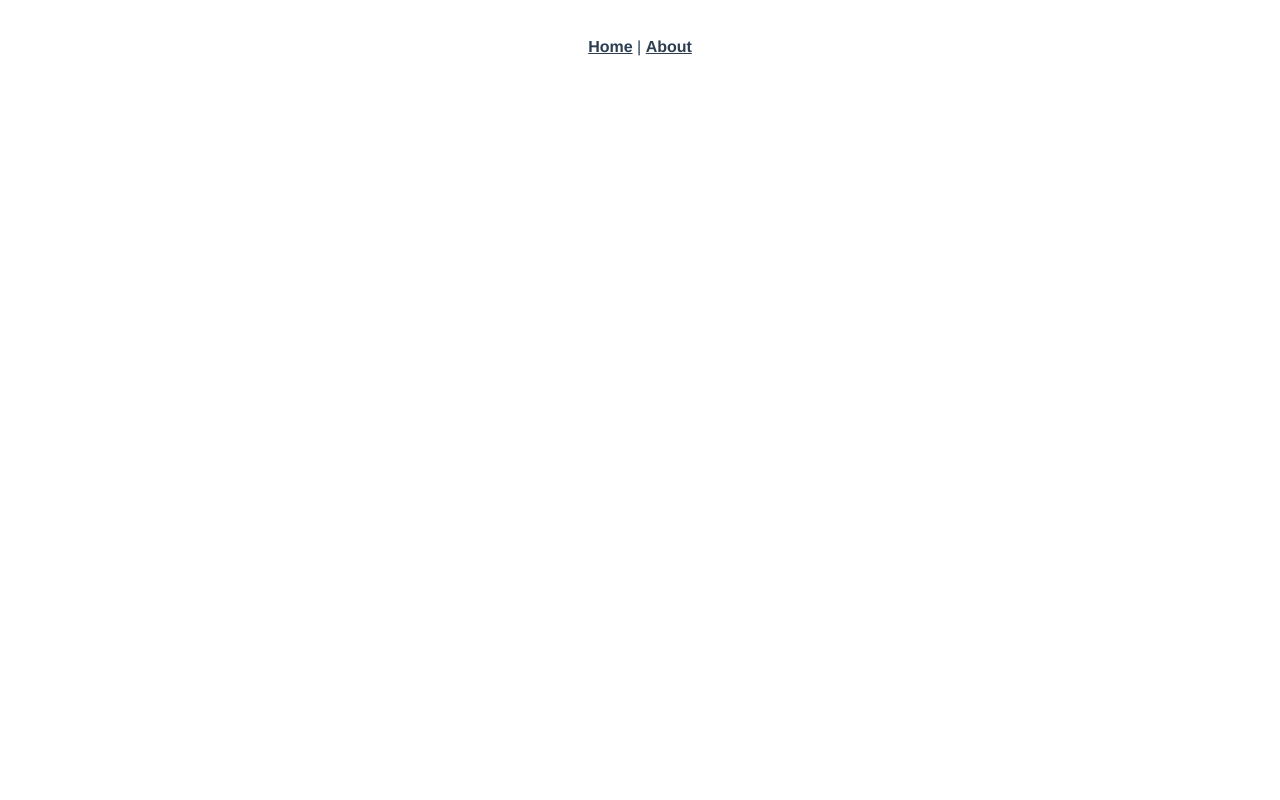
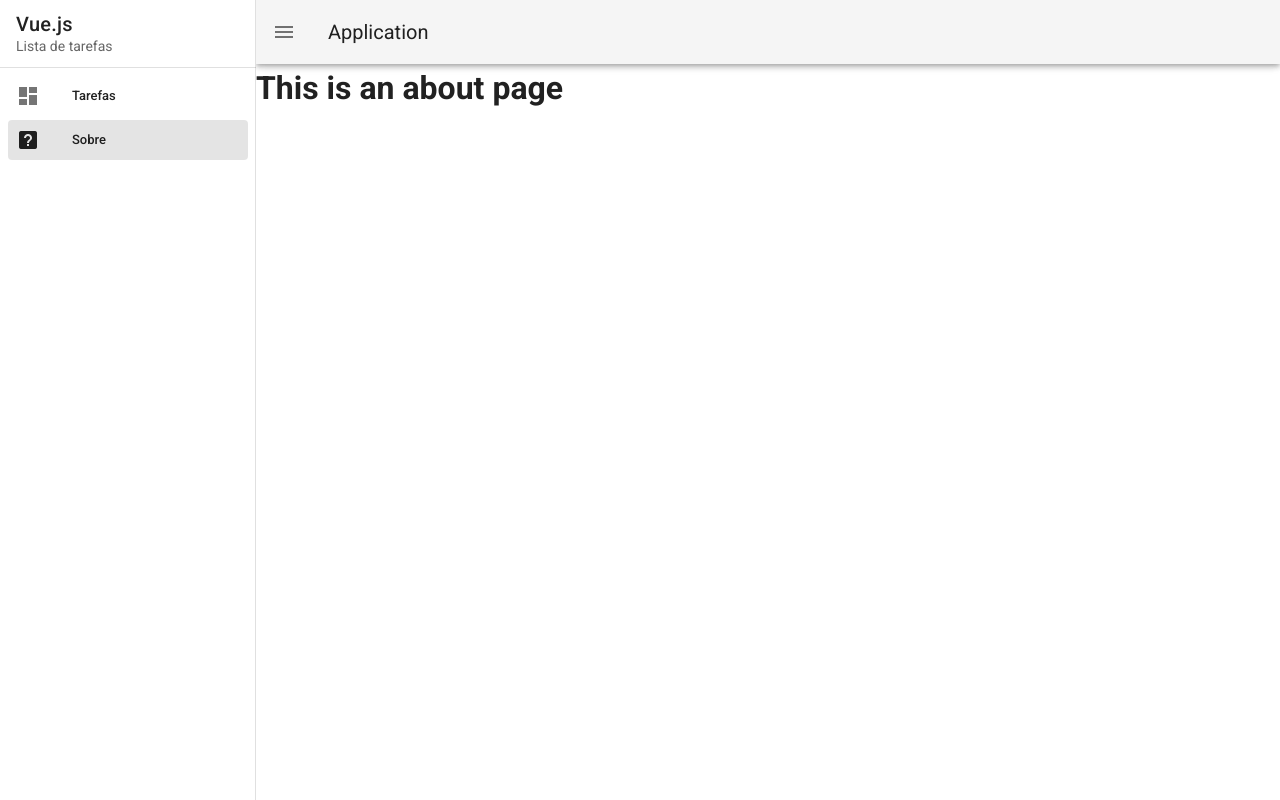
Before and after one commit to lucasbclls/Crypto-Coins-Project, a Vue app: page /sobre in a window 1280 px wide. Built offline with nearby package versions, Linux system fonts and the light colour scheme.

Commit message:
first commit

```diff
--- a/package.json
+++ b/package.json
@@ -12,6 +12,7 @@
     "register-service-worker": "^1.7.2",
     "vue": "^2.6.14",
     "vue-router": "^3.5.1",
+    "vuetify": "^2.6.0",
     "vuex": "^3.6.2"
   },
   "devDependencies": {
@@ -27,7 +28,9 @@
     "eslint-plugin-vue": "^8.0.3",
     "sass": "^1.32.7",
     "sass-loader": "^12.0.0",
-    "vue-template-compiler": "^2.6.14"
+    "vue-cli-plugin-vuetify": "~2.5.8",
+    "vue-template-compiler": "^2.6.14",
+    "vuetify-loader": "^1.7.0"
   },
   "eslintConfig": {
     "root": true,
--- a/public/index.html
+++ b/public/index.html
@@ -1,11 +1,13 @@
 <!DOCTYPE html>
-<html lang="">
+<html lang="en">
   <head>
     <meta charset="utf-8">
     <meta http-equiv="X-UA-Compatible" content="IE=edge">
     <meta name="viewport" content="width=device-width,initial-scale=1.0">
     <link rel="icon" href="<%= BASE_URL %>favicon.ico">
     <title><%= htmlWebpackPlugin.options.title %></title>
+    <link rel="stylesheet" href="https://fonts.googleapis.com/css?family=Roboto:100,300,400,500,700,900">
+    <link rel="stylesheet" href="https://cdn.jsdelivr.net/npm/@mdi/font@latest/css/materialdesignicons.min.css">
   </head>
   <body>
     <noscript>
--- a/src/App.vue
+++ b/src/App.vue
@@ -1,32 +1,58 @@
 <template>
-  <div id="app">
-    <nav>
-      <router-link to="/">Home</router-link> |
-      <router-link to="/about">About</router-link>
-    </nav>
-    <router-view/>
-  </div>
+  <v-app id="inspire">
+    <v-navigation-drawer v-model="drawer" app>
+      <v-list-item>
+        <v-list-item-content>
+          <v-list-item-title class="text-h6">
+            Vue.js
+          </v-list-item-title>
+          <v-list-item-subtitle>
+            Lista de tarefas
+          </v-list-item-subtitle>
+        </v-list-item-content>
+      </v-list-item>
+
+      <v-divider></v-divider>
+
+      <v-list
+        dense
+        nav
+      >
+        <v-list-item
+          v-for="item in items"
+          :key="item.title"
+          :to="item.to"
+          link
+        >
+          <v-list-item-icon>
+            <v-icon>{{ item.icon }}</v-icon>
+          </v-list-item-icon>
+
+          <v-list-item-content>
+            <v-list-item-title>{{ item.title }}</v-list-item-title>
+          </v-list-item-content>
+        </v-list-item>
+      </v-list>
+    </v-navigation-drawer>
+    <v-app-bar app>
+      <v-app-bar-nav-icon @click="drawer = !drawer"></v-app-bar-nav-icon>
+
+      <v-toolbar-title>Application</v-toolbar-title>
+    </v-app-bar>
+
+    <v-main>
+      <router-view/>
+    </v-main>
+  </v-app>
 </template>
 
-<style lang="scss">
-#app {
-  font-family: Avenir, Helvetica, Arial, sans-serif;
-  -webkit-font-smoothing: antialiased;
-  -moz-osx-font-smoothing: grayscale;
-  text-align: center;
-  color: #2c3e50;
-}
+<script>
+  export default {
+    data: () => ({ drawer: null,
+      items: [
+          { title: 'Tarefas', icon: 'mdi-view-dashboard', to:'/'},
+          { title: 'Sobre', icon: 'mdi-help-box', to:'/sobre' },
+        ], }),
 
-nav {
-  padding: 30px;
-
-  a {
-    font-weight: bold;
-    color: #2c3e50;
-
-    &.router-link-exact-active {
-      color: #42b983;
-    }
   }
-}
-</style>
+</script>
--- a/src/components/HelloWorld.vue
+++ b/src/components/HelloWorld.vue
@@ -1,61 +1,151 @@
 <template>
-  <div class="hello">
-    <h1>{{ msg }}</h1>
-    <p>
-      For a guide and recipes on how to configure / customize this project,<br>
-      check out the
-      <a href="https://cli.vuejs.org" target="_blank" rel="noopener">vue-cli documentation</a>.
-    </p>
-    <h3>Installed CLI Plugins</h3>
-    <ul>
-      <li><a href="https://github.com/vuejs/vue-cli/tree/dev/packages/%40vue/cli-plugin-babel" target="_blank" rel="noopener">babel</a></li>
-      <li><a href="https://github.com/vuejs/vue-cli/tree/dev/packages/%40vue/cli-plugin-pwa" target="_blank" rel="noopener">pwa</a></li>
-      <li><a href="https://github.com/vuejs/vue-cli/tree/dev/packages/%40vue/cli-plugin-router" target="_blank" rel="noopener">router</a></li>
-      <li><a href="https://github.com/vuejs/vue-cli/tree/dev/packages/%40vue/cli-plugin-vuex" target="_blank" rel="noopener">vuex</a></li>
-      <li><a href="https://github.com/vuejs/vue-cli/tree/dev/packages/%40vue/cli-plugin-eslint" target="_blank" rel="noopener">eslint</a></li>
-    </ul>
-    <h3>Essential Links</h3>
-    <ul>
-      <li><a href="https://vuejs.org" target="_blank" rel="noopener">Core Docs</a></li>
-      <li><a href="https://forum.vuejs.org" target="_blank" rel="noopener">Forum</a></li>
-      <li><a href="https://chat.vuejs.org" target="_blank" rel="noopener">Community Chat</a></li>
-      <li><a href="https://twitter.com/vuejs" target="_blank" rel="noopener">Twitter</a></li>
-      <li><a href="https://news.vuejs.org" target="_blank" rel="noopener">News</a></li>
-    </ul>
-    <h3>Ecosystem</h3>
-    <ul>
-      <li><a href="https://router.vuejs.org" target="_blank" rel="noopener">vue-router</a></li>
-      <li><a href="https://vuex.vuejs.org" target="_blank" rel="noopener">vuex</a></li>
-      <li><a href="https://github.com/vuejs/vue-devtools#vue-devtools" target="_blank" rel="noopener">vue-devtools</a></li>
-      <li><a href="https://vue-loader.vuejs.org" target="_blank" rel="noopener">vue-loader</a></li>
-      <li><a href="https://github.com/vuejs/awesome-vue" target="_blank" rel="noopener">awesome-vue</a></li>
-    </ul>
-  </div>
+  <v-container>
+    <v-row class="text-center">
+      <v-col cols="12">
+        <v-img
+          :src="require('../assets/logo.svg')"
+          class="my-3"
+          contain
+          height="200"
+        />
+      </v-col>
+
+      <v-col class="mb-4">
+        <h1 class="display-2 font-weight-bold mb-3">
+          Welcome to Vuetify
+        </h1>
+
+        <p class="subheading font-weight-regular">
+          For help and collaboration with other Vuetify developers,
+          <br>please join our online
+          <a
+            href="https://community.vuetifyjs.com"
+            target="_blank"
+          >Discord Community</a>
+        </p>
+      </v-col>
+
+      <v-col
+        class="mb-5"
+        cols="12"
+      >
+        <h2 class="headline font-weight-bold mb-3">
+          What's next?
+        </h2>
+
+        <v-row justify="center">
+          <a
+            v-for="(next, i) in whatsNext"
+            :key="i"
+            :href="next.href"
+            class="subheading mx-3"
+            target="_blank"
+          >
+            {{ next.text }}
+          </a>
+        </v-row>
+      </v-col>
+
+      <v-col
+        class="mb-5"
+        cols="12"
+      >
+        <h2 class="headline font-weight-bold mb-3">
+          Important Links
+        </h2>
+
+        <v-row justify="center">
+          <a
+            v-for="(link, i) in importantLinks"
+            :key="i"
+            :href="link.href"
+            class="subheading mx-3"
+            target="_blank"
+          >
+            {{ link.text }}
+          </a>
+        </v-row>
+      </v-col>
+
+      <v-col
+        class="mb-5"
+        cols="12"
+      >
+        <h2 class="headline font-weight-bold mb-3">
+          Ecosystem
+        </h2>
+
+        <v-row justify="center">
+          <a
+            v-for="(eco, i) in ecosystem"
+            :key="i"
+            :href="eco.href"
+            class="subheading mx-3"
+            target="_blank"
+          >
+            {{ eco.text }}
+          </a>
+        </v-row>
+      </v-col>
+    </v-row>
+  </v-container>
 </template>
 
 <script>
-export default {
-  name: 'HelloWorld',
-  props: {
-    msg: String
+  export default {
+    name: 'HelloWorld',
+
+    data: () => ({
+      ecosystem: [
+        {
+          text: 'vuetify-loader',
+          href: 'https://github.com/vuetifyjs/vuetify-loader',
+        },
+        {
+          text: 'github',
+          href: 'https://github.com/vuetifyjs/vuetify',
+        },
+        {
+          text: 'awesome-vuetify',
+          href: 'https://github.com/vuetifyjs/awesome-vuetify',
+        },
+      ],
+      importantLinks: [
+        {
+          text: 'Documentation',
+          href: 'https://vuetifyjs.com',
+        },
+        {
+          text: 'Chat',
+          href: 'https://community.vuetifyjs.com',
+        },
+        {
+          text: 'Made with Vuetify',
+          href: 'https://madewithvuejs.com/vuetify',
+        },
+        {
+          text: 'Twitter',
+          href: 'https://twitter.com/vuetifyjs',
+        },
+        {
+          text: 'Articles',
+          href: 'https://medium.com/vuetify',
+        },
+      ],
+      whatsNext: [
+        {
+          text: 'Explore components',
+          href: 'https://vuetifyjs.com/components/api-explorer',
+        },
+        {
+          text: 'Select a layout',
+          href: 'https://vuetifyjs.com/getting-started/pre-made-layouts',
+        },
+        {
+          text: 'Frequently Asked Questions',
+          href: 'https://vuetifyjs.com/getting-started/frequently-asked-questions',
+        },
+      ],
+    }),
   }
-}
 </script>
-
-<!-- Add "scoped" attribute to limit CSS to this component only -->
-<style scoped lang="scss">
-h3 {
-  margin: 40px 0 0;
-}
-ul {
-  list-style-type: none;
-  padding: 0;
-}
-li {
-  display: inline-block;
-  margin: 0 10px;
-}
-a {
-  color: #42b983;
-}
-</style>
--- a/src/main.js
+++ b/src/main.js
@@ -3,11 +3,13 @@
 import './registerServiceWorker'
 import router from './router'
 import store from './store'
+import vuetify from './plugins/vuetify'
 
 Vue.config.productionTip = false
 
 new Vue({
   router,
   store,
+  vuetify,
   render: h => h(App)
 }).$mount('#app')
--- /dev/null
+++ b/src/plugins/vuetify.js
@@ -0,0 +1,7 @@
+import Vue from 'vue';
+import Vuetify from 'vuetify/lib/framework';
+
+Vue.use(Vuetify);
+
+export default new Vuetify({
+});
--- a/src/router/index.js
+++ b/src/router/index.js
@@ -1,22 +1,19 @@
 import Vue from 'vue'
 import VueRouter from 'vue-router'
-import HomeView from '../views/HomeView.vue'
+
 
 Vue.use(VueRouter)
 
 const routes = [
   {
     path: '/',
-    name: 'home',
-    component: HomeView
+    name: 'Tarefas',
+    component: () => import('../views/Tarefas.vue')
   },
   {
-    path: '/about',
-    name: 'about',
-    // route level code-splitting
-    // this generates a separate chunk (about.[hash].js) for this route
-    // which is lazy-loaded when the route is visited.
-    component: () => import(/* webpackChunkName: "about" */ '../views/AboutView.vue')
+    path: '/sobre',
+    name: 'Sobre',
+    component: () => import('../views/AboutView.vue')
   }
 ]
 
--- a/src/views/HomeView.vue
+++ /dev/null
@@ -1,18 +0,0 @@
-<template>
-  <div class="home">
-    <img alt="Vue logo" src="../assets/logo.png">
-    <HelloWorld msg="Welcome to Your Vue.js App"/>
-  </div>
-</template>
-
-<script>
-// @ is an alias to /src
-import HelloWorld from '@/components/HelloWorld.vue'
-
-export default {
-  name: 'HomeView',
-  components: {
-    HelloWorld
-  }
-}
-</script>
--- /dev/null
+++ b/src/views/Tarefas.vue
@@ -0,0 +1,15 @@
+<template>
+  <hello-world />
+</template>
+
+<script>
+  import HelloWorld from '../components/HelloWorld'
+
+  export default {
+    name: 'Home',
+
+    components: {
+      HelloWorld,
+    },
+  }
+</script>
--- a/vue.config.js
+++ b/vue.config.js
@@ -1,4 +1,7 @@
 const { defineConfig } = require('@vue/cli-service')
 module.exports = defineConfig({
-  transpileDependencies: true
+  transpileDependencies: [
+    'vuetify'
+  ],
+  lintOnSave: false
 })
```
Also changed, not shown: src/assets/logo.svg (added), 1 other file (tests, documents, lock files or other folders).
